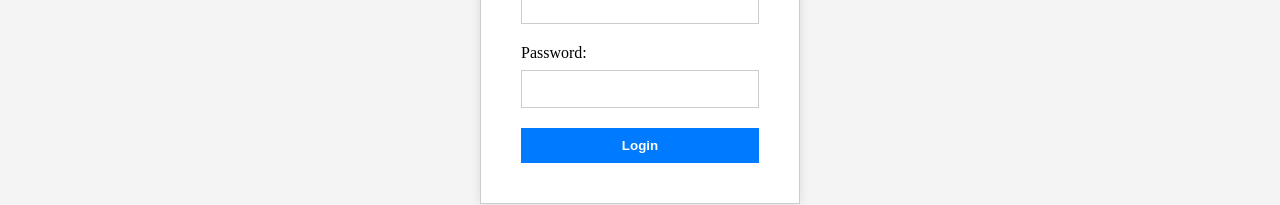
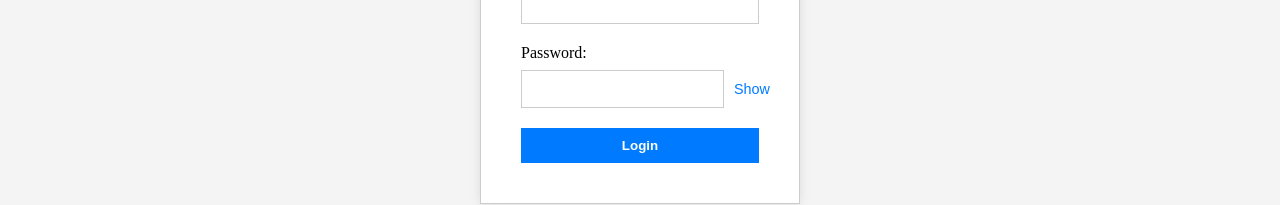
Before and after one commit to hugosmahlij/worktrack, a React (Vite) app: page /login in a window 1280 px wide. Shown: the part 421-626 px from the top of the page. Built offline with nearby package versions, Linux system fonts and the light colour scheme.

Commit message:
agregado de mostrar/ocultar la contraseña al input de login

```diff
--- a/src/pages/Login.jsx
+++ b/src/pages/Login.jsx
@@ -1,4 +1,4 @@
-import { useContext } from "react";
+import { useContext, useState } from "react";
 import AuthContext from "../context/AuthContext";
 import useForm from "../hooks/useForm";
 import '../styles/login.css'
@@ -6,6 +6,7 @@ import '../styles/login.css'
 function Login () {
 
     const { login } = useContext(AuthContext);
+    const [passwordVisible, setPasswordVisible] = useState(false);
 
     const validate = (values) => {
         let errors = {};
@@ -33,15 +34,34 @@ function Login () {
                 <h2 className="login-title">Login Page</h2>
                 <div className="form-group">
                     <label>Username:</label>
-                    <input type="text" name="username" value={values.username} onChange={handleChange} />
+                    <input
+                        type="text"
+                        name="username"
+                        value={values.username}
+                        onChange={handleChange} />
                     {errors.username && <p className="error-message">{errors.username}</p>}
                 </div>
                 <div className="form-group">
                     <label>Password:</label>
-                    <input type="password" name="password" value={values.password} onChange={handleChange} />
+                    <div className="password-container">
+                        <input
+                            type={passwordVisible ? 'text' : 'password'}
+                            name="password" value={values.password}
+                            onChange={handleChange} />
+                        <button
+                            type="button"
+                            className="password-toggle-button"
+                            onClick={() => setPasswordVisible(!passwordVisible)}>
+                            {passwordVisible ? 'Hide' : 'Show'}
+                        </button>
+                    </div>
                     {errors.password && <p className="error-message">{errors.password}</p>}
                 </div>
-                <button type="submit" className="login-button">Login</button>
+                <button
+                    type="submit"
+                    className="login-button">
+                    Login
+                </button>
             </form>
         </div>
     )
--- a/src/styles/login.css
+++ b/src/styles/login.css
@@ -60,3 +60,25 @@ input {
   font-size: 0.875em;
   margin: 0;
 }
+
+.password-container {
+  display: flex;
+  align-items: center;
+}
+
+.password-container {
+  flex: 1;
+}
+
+.password-toggle-button {
+  background-color: transparent;
+  border: none;
+  color: #007bff;
+  cursor: pointer;
+  margin-left: 10px;
+  font-size: 0.9em;
+}
+
+.password-toggle-button:hover {
+  text-decoration: underline;
+}
```
